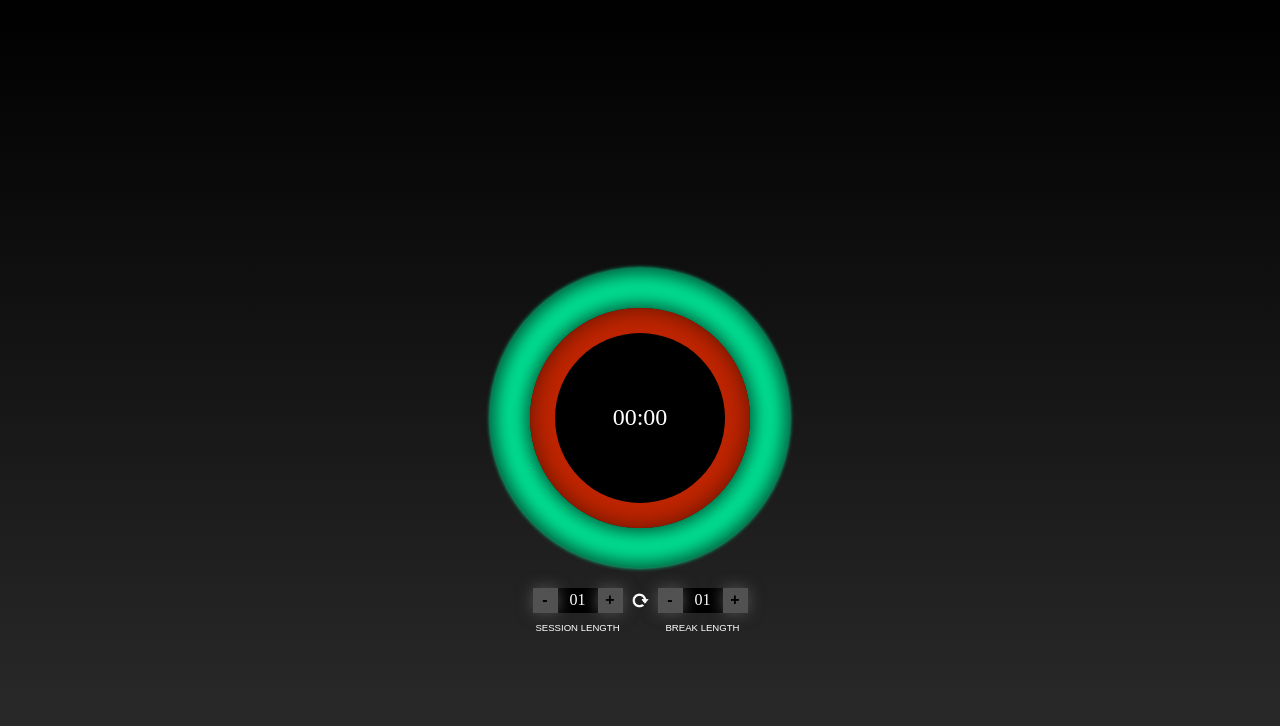
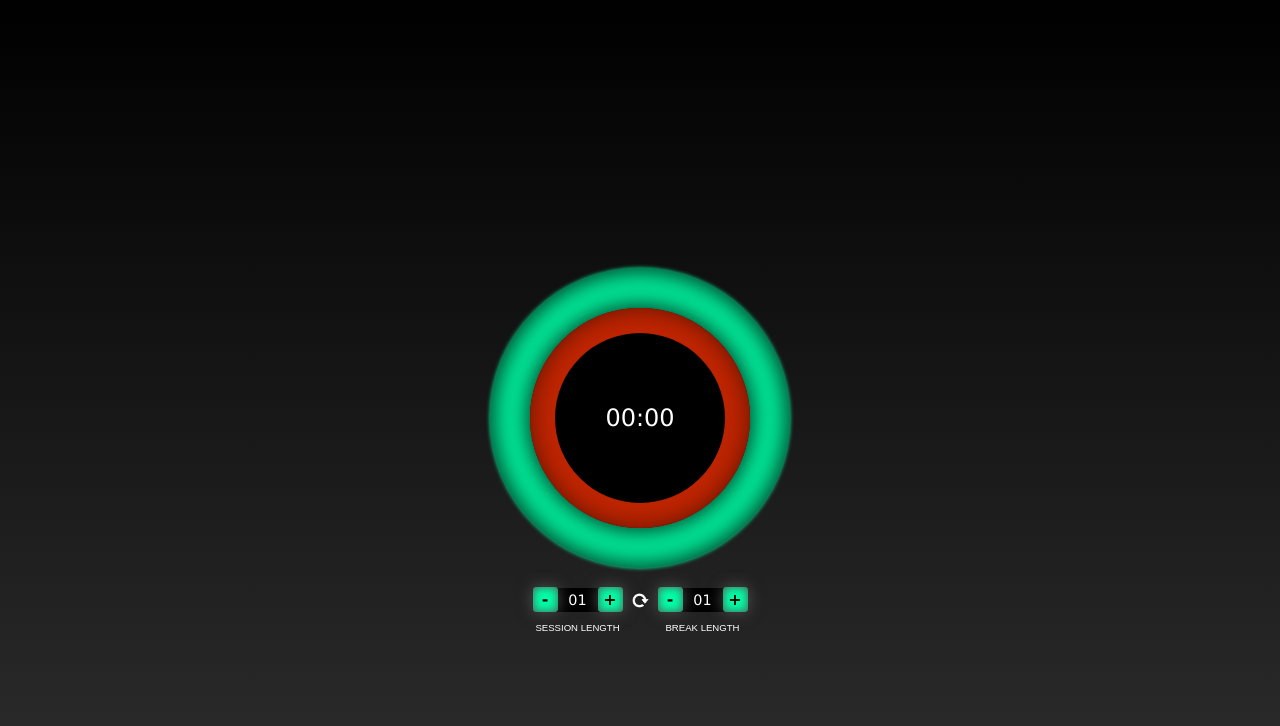
Before and after one commit to kmeda/pomodoro-clock, a Jekyll site: the page built from index.html, in a window 1280 px wide. Shown: the top 726 px of the page. Built offline with Jekyll 4.4.1, drawn with Linux system fonts in a browser that asks for light colours; nearby versions of some CDN libraries; Markdown is read by kramdown in place of the engine named in the settings.

Commit message:
buttons and no pause

```diff
--- a/assets/css/main.css
+++ b/assets/css/main.css
@@ -92,6 +92,7 @@
     position: absolute;
     color: white;
     font-size: 1.5em;
+    font-family: verdana;
     cursor: pointer;
     z-index: 12; }
   .bg-glow .break {
@@ -251,8 +252,10 @@
             align-items: center;
     color: black;
     width: 90px;
-    height: 25px;
-    background-color: black; }
+    height: 24px;
+    background-color: black;
+    -webkit-border-radius: 4px;
+            border-radius: 4px; }
     .wrapper .controls .sessionInterval .plus, .wrapper .controls .sessionInterval .minus, .wrapper .controls .breakInterval .plus, .wrapper .controls .breakInterval .minus {
       display: -webkit-box;
       display: -webkit-flex;
@@ -268,14 +271,17 @@
               align-items: center;
       height: 25px;
       width: 25px;
-      background-color: #525252;
+      -webkit-border-radius: 4px;
+              border-radius: 4px;
       font-size: 1em;
       font-weight: bold;
-      font-family: arial;
+      font-family: Verdana;
       cursor: pointer;
       -webkit-box-shadow: 0px 0px 15px  #525252, inset 0px 0px 10px #525252;
               box-shadow: 0px 0px 15px  #525252, inset 0px 0px 10px #525252; }
     .wrapper .controls .sessionInterval .sessionCount, .wrapper .controls .sessionInterval .breakCount, .wrapper .controls .breakInterval .sessionCount, .wrapper .controls .breakInterval .breakCount {
+      font-family: Verdana;
+      font-size: 0.9em;
       color: white; }
   .wrapper .controls .resetAll {
     height: 25px;
@@ -283,6 +289,12 @@
     cursor: pointer;
     background-image: url(../images/reset.png);
     background-size: contain; }
+
+.msession, .psession {
+  background-color: #00FFA7; }
+
+.mbreak, .pbreak {
+  background-color: #00FFA7; }
 
 .alert {
   margin-bottom: 70px;
```
Also changed, not shown: assets/css/styles/_style.sass (+13 -3 lines).
